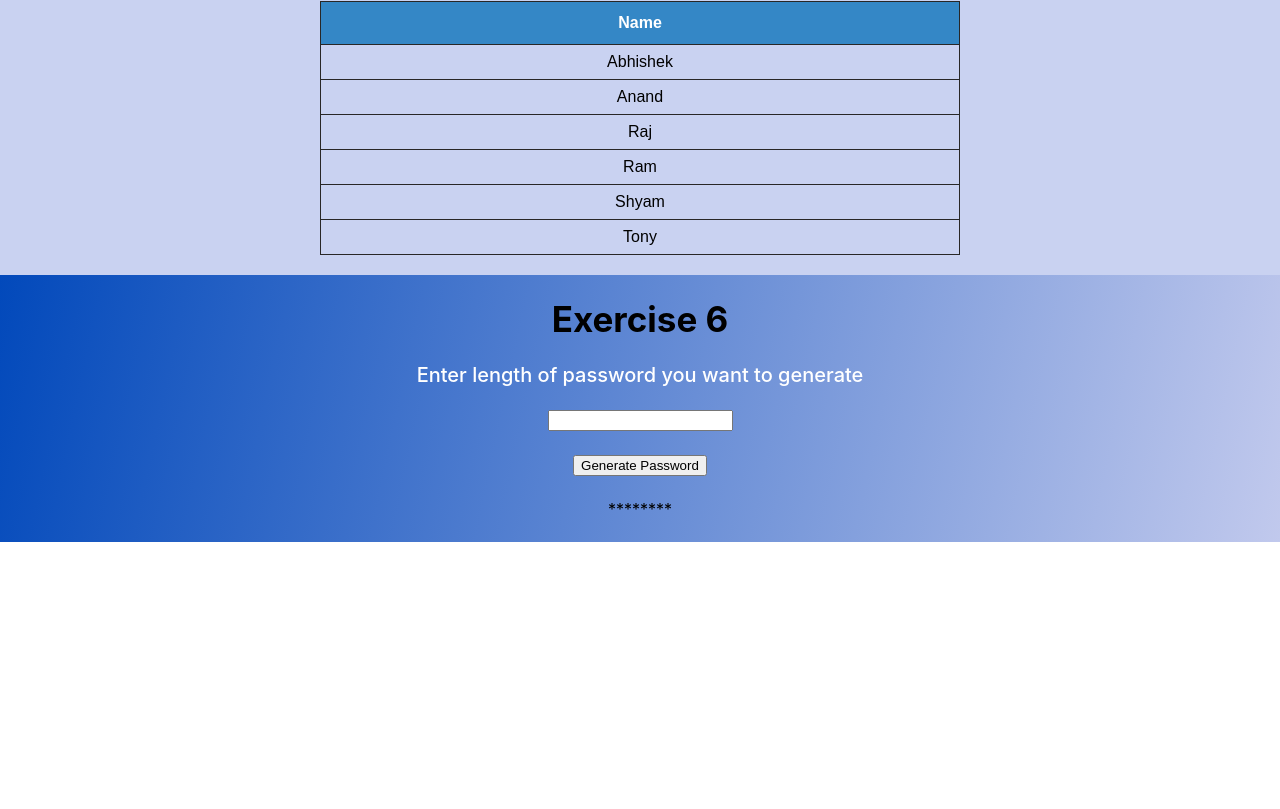
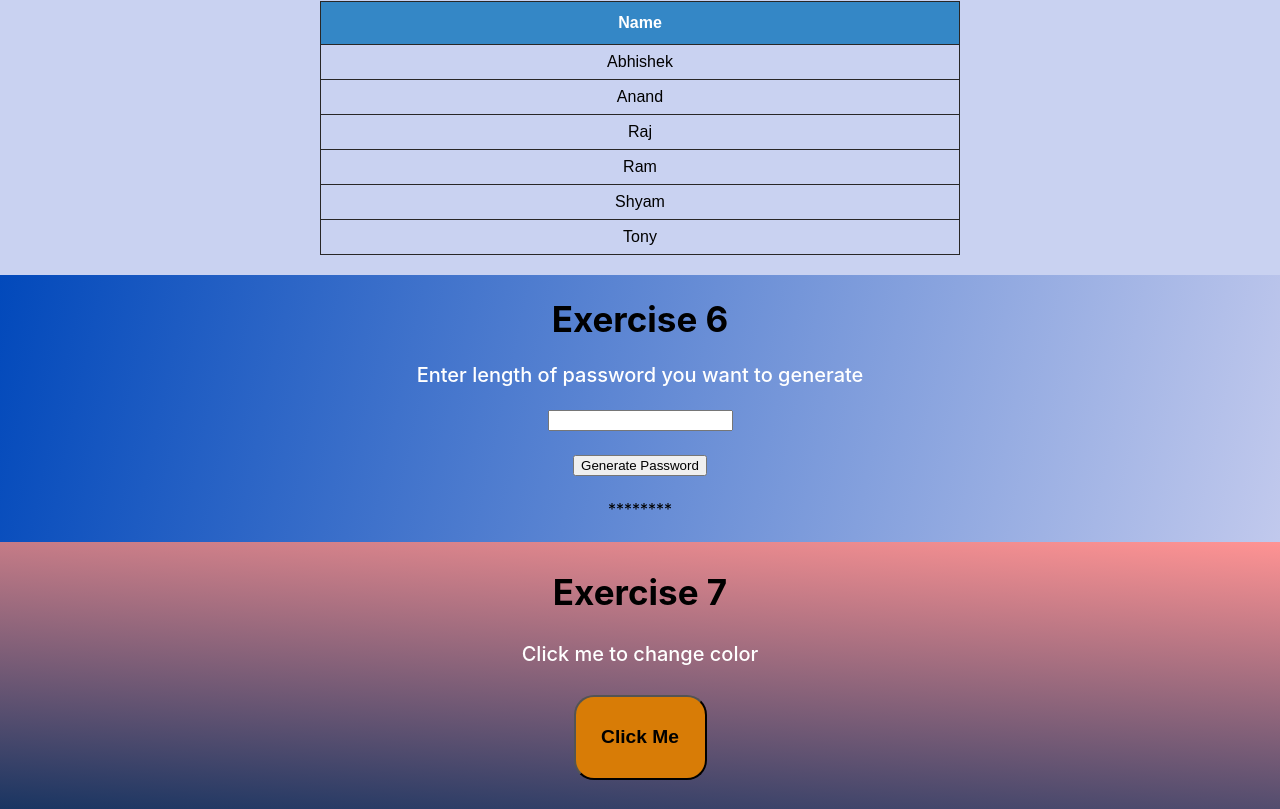
Before and after one commit to abhianand1909/dev-Abhishek, a React (Create React App) app in the folder MyApp/: page / in a window 1280 px wide. Shown: the part 1044-1853 px from the top of the page. Before the commit the page ends 1586 px from the top, so only its background shows below. Built offline with nearby package versions, Linux system fonts and the light colour scheme.

Commit message:
Exercise 7

```diff
--- a/MyApp/src/App.css
+++ b/MyApp/src/App.css
@@ -85,6 +85,7 @@
 }
 .Exercise6
 {
+
   height: 267px;
   display: flex;
   flex-direction: column;
@@ -92,14 +93,32 @@
   align-items: center;
   background: linear-gradient(102deg, #0249bb,#c1c9ed );
 }
-.E6
+.E6,.E7
 {
   font-size: 35px;
   font-weight: bolder;
 }
-.e6Desc
+.e6Desc,.e7Desc
 {
   color: white;
   font-size: 20px;
   font-weight: 500;
 }
+.Exercise7
+{
+  height: 267px;
+  display: flex;
+  flex-direction: column;
+  justify-content: space-evenly;
+  align-items: center;
+  background: linear-gradient(4deg, #193562,#ff9393 );
+}
+.colorChangeBtn
+{
+  background-color: rgb(216, 124, 6);
+  height: 32%;
+  width: 133px;
+  font-weight: bold;
+  font-size: larger;
+  border-radius: 20px;
+}
--- a/MyApp/src/App.js
+++ b/MyApp/src/App.js
@@ -61,6 +61,14 @@ function App(){
     setPassword(updatePassLength);
   })
 
+  //Exercise 7
+  let [colStyle ,setStyle] =useState({backgroundColor:''});
+  let buttonClick=(() =>
+  {
+    let randomNum = Math.random().toString(16).slice(2);
+    setStyle({backgroundColor:"#" + randomNum.slice(0,6)});
+  })
+
   return (
     <>
     {/* Exercise 1 */}
@@ -120,6 +128,14 @@ function App(){
         <div>{password}</div>
       </div>
 
+      {/* Exercise 7 */}
+      <div className="Exercise7">
+        <div className="E7">Exercise 7</div>
+        <div className="e7Desc">Click me to change color</div>
+        <button className="colorChangeBtn" style={colStyle} onClick={buttonClick}>Click Me</button>
+
+      </div>
+
     </>
 
   );
```
